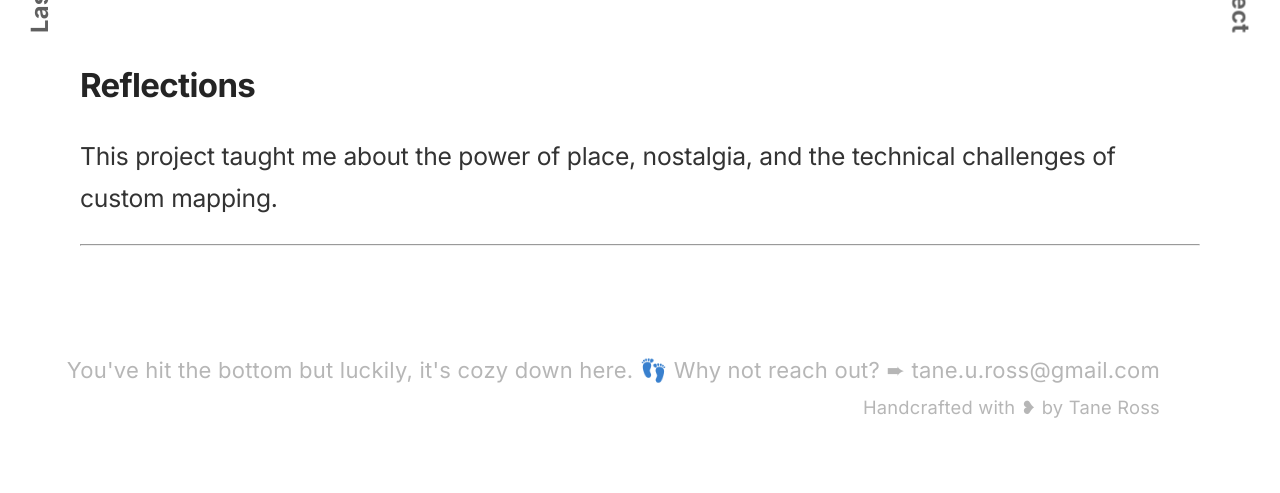
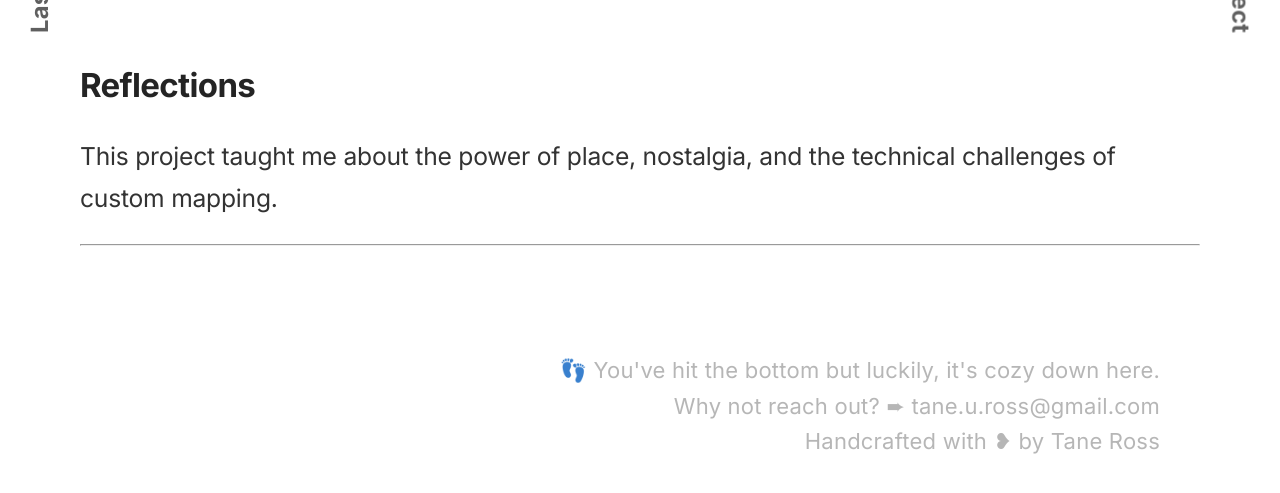
Before and after one commit to projekt2050/Portfolio, a Jekyll site: the page built from hometown.md, in a window 1280 px wide and 900 px high, scrolled down 3727 px, cut to the strip 401-894 px from the top of the window. Built offline with Jekyll 4.4.1, drawn with Linux system fonts in a browser that asks for light colours; before the commit the page ends 4592 px from its top, so only the background shows below that.

```diff
--- a/_layouts/project.html
+++ b/_layouts/project.html
@@ -57,9 +57,9 @@
 
   <footer class="project-footer">
     <div class="footer-content">
-      <span>You've hit the bottom but luckily, it's cozy down here. <large>👣</large></span>
-      <span>Why not reach out? <large>➨</large> tane.u.ross@gmail.com </span>
-      <span><small>Handcrafted with <large>❥</large> by {{ site.author.name | default: site.title }}</small></span>
+      <span><large>👣</large> You've hit the bottom but luckily, it's cozy down here. </br>
+      Why not reach out? <large>➨</large> tane.u.ross@gmail.com </br>
+      Handcrafted with <large>❥</large> by {{ site.author.name | default: site.title }}</span>
     </div>
   </footer>
 
```
